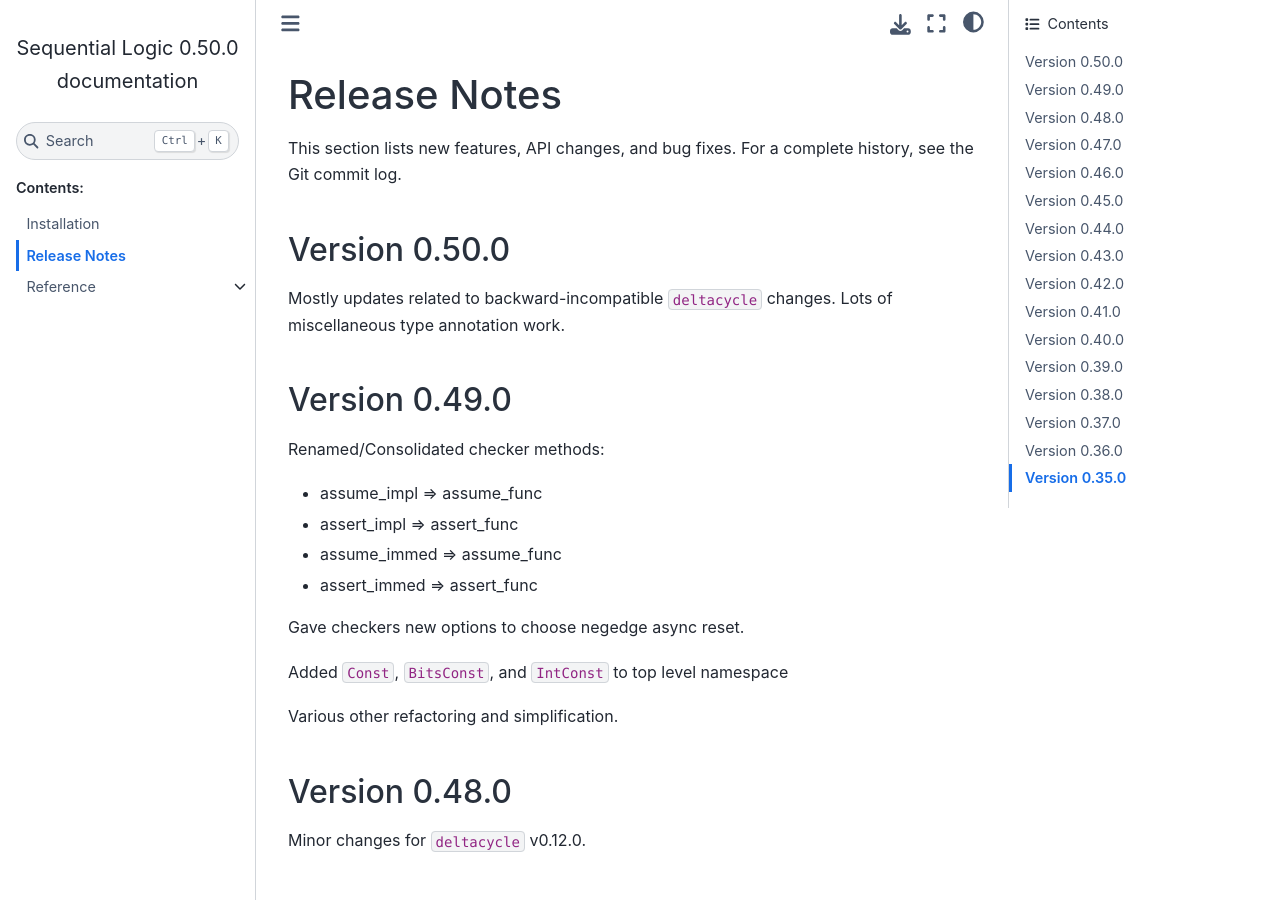
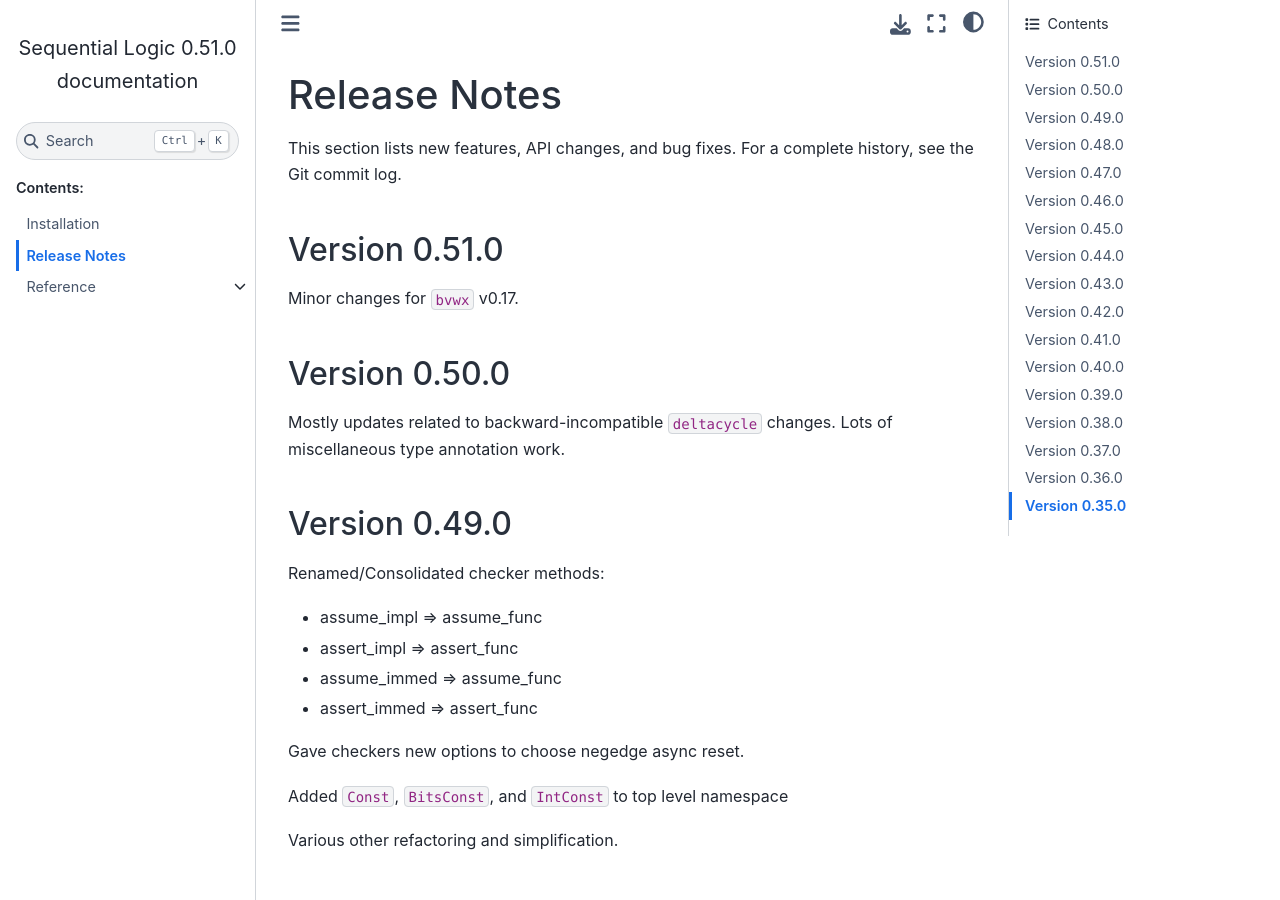
Before and after one commit to cjdrake/seqlogic, a Sphinx documentation site: the page built from doc/source/release_notes.rst, in a window 1280 px wide and 900 px high. Built offline with Sphinx 7.4.7 and the Sphinx Book theme 1.1.4, drawn with Linux system fonts in a browser that asks for light colours.

Commit message:
Release 0.51.0

```diff
--- a/doc/source/release_notes.rst
+++ b/doc/source/release_notes.rst
@@ -6,6 +6,12 @@
 
 This section lists new features, API changes, and bug fixes.
 For a complete history, see the Git commit log.
+
+
+Version 0.51.0
+==============
+
+Minor changes for ``bvwx`` v0.17.
 
 
 Version 0.50.0
--- a/pyproject.toml
+++ b/pyproject.toml
@@ -1,6 +1,6 @@
 [project]
 name = "seqlogic"
-version = "0.50.0"
+version = "0.51.0"
 description = "Sequential Logic"
 readme = "README.md"
 
```
Also changed, not shown: 1 other file.
